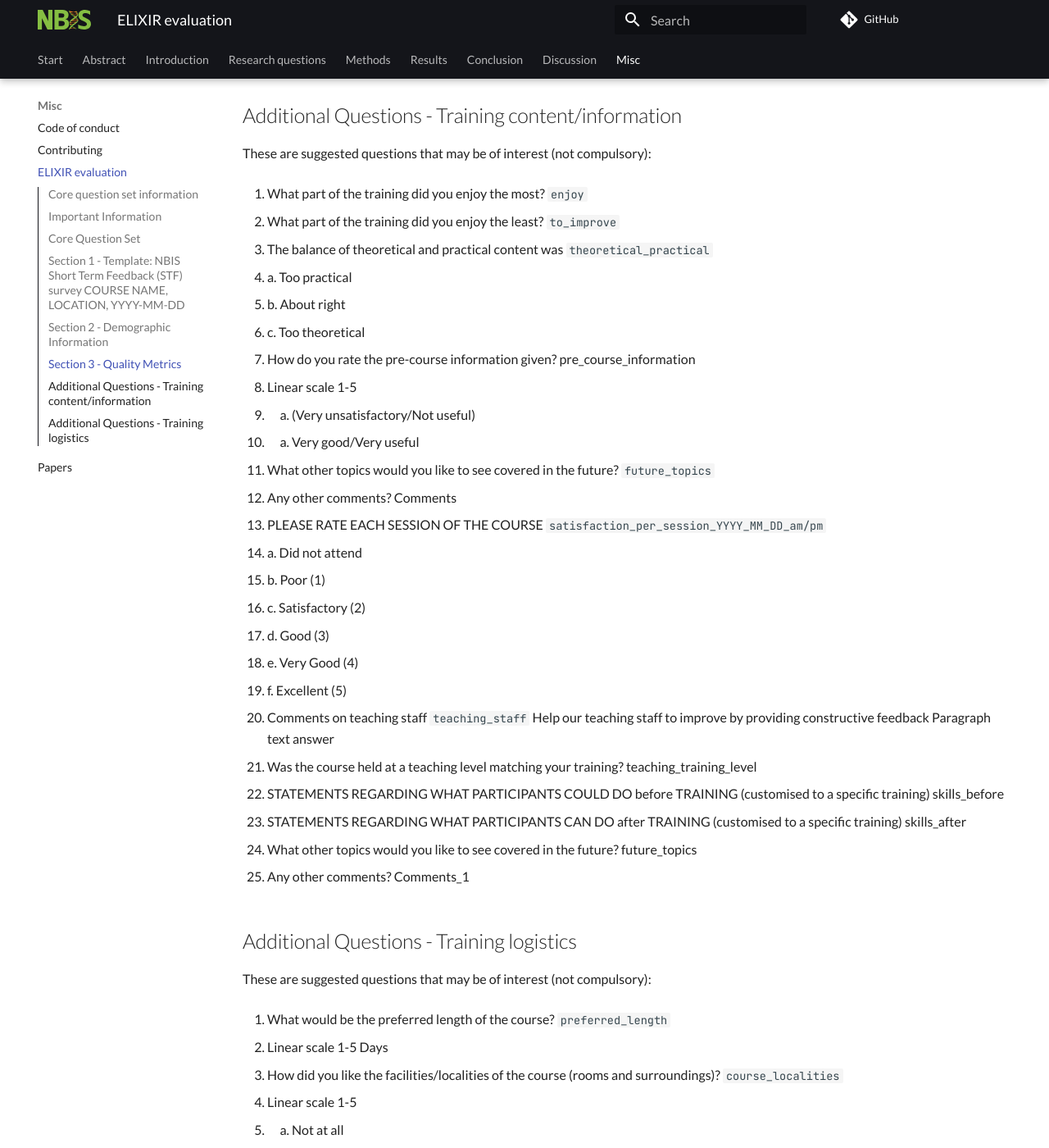
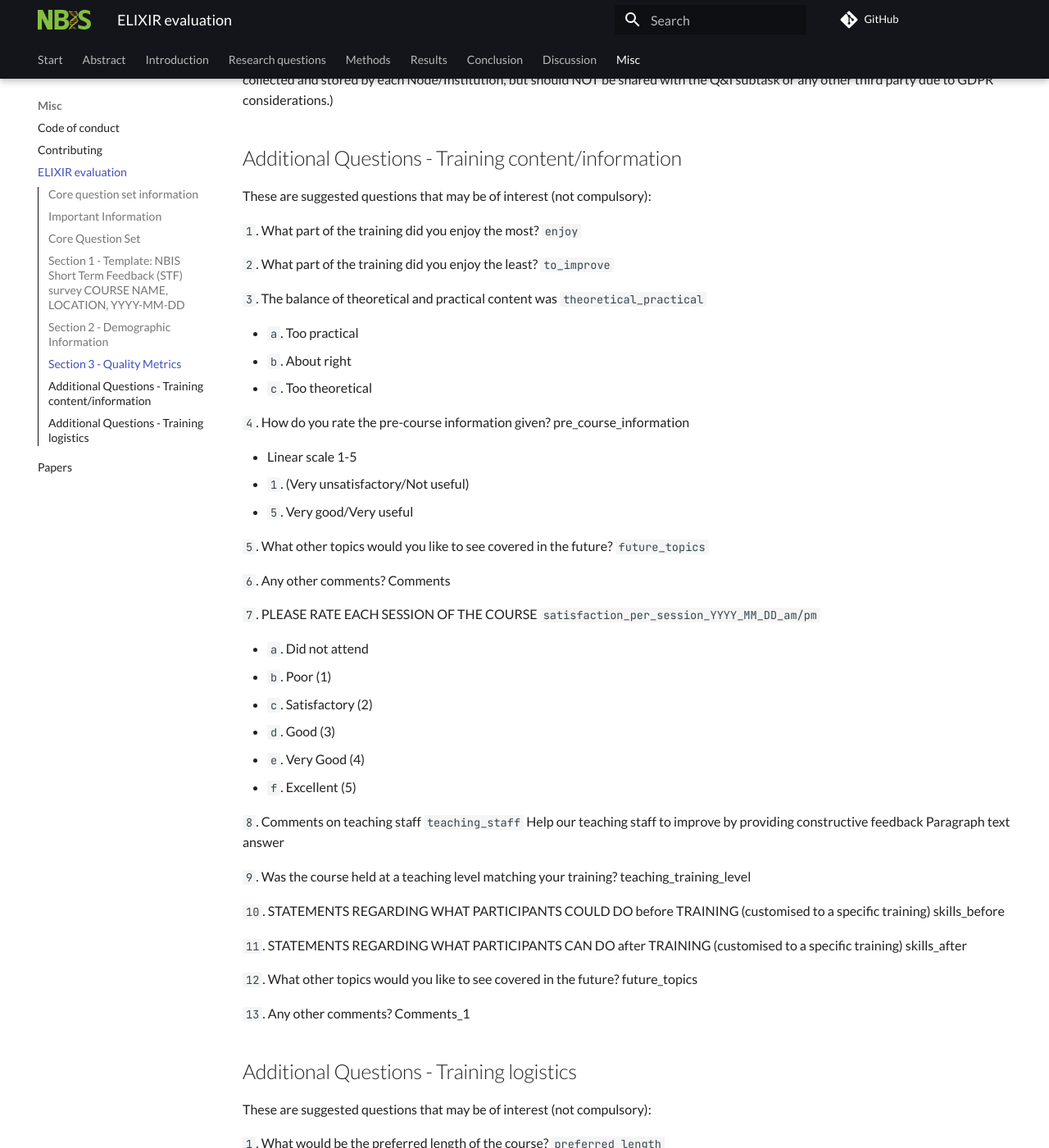
Before and after one commit to NBISweden/elixir_evaluation_evaluation, an MkDocs documentation site: the page built from docs/elixir_evaluation.md, in a window 1280 px wide and 1400 px high, scrolled down 3549 px. Shown: the whole window at 82% size. Built offline with MkDocs 1.6.1 and Material for MkDocs 9.7.7, drawn with Linux system fonts in a browser that asks for light colours; comment, search, counter and statistics services are not loaded; some of the changed text lies outside the part shown.

Commit message:
Fix layout

```diff
--- a/docs/elixir_evaluation.md
+++ b/docs/elixir_evaluation.md
@@ -96,57 +96,57 @@
 
 `2`. What is your career stage? `career_stage`
 
-- a. PhD candidate
-- b. Postdoctoral researcher
-- c. Senior researcher/Principal investigator
-- d. Staff scientist
-- e. Industry scientist
-- f. Other (comments)
+- `a`. PhD candidate
+- `b`. Postdoctoral researcher
+- `c`. Senior researcher/Principal investigator
+- `d`. Staff scientist
+- `e`. Industry scientist
+- `f`. Other (comments)
 
 `3`. What is your host university? `host_university`
 
 `4`. Gender `gender`
 
-- a. Male
-- b. Female
-- c. Prefer not to say
-- d. Other (please specify)
+- `a`. Male
+- `b`. Female
+- `c`. Prefer not to say
+- `d`. Other (please specify)
 
 ## Section 3 - Quality Metrics
 
-5. Have you used the tools/resource(s) covered in the course before? `have_used_resources_before`
+`5`. Have you used the tools/resource(s) covered in the course before? `have_used_resources_before`
 
-- i. Never - Unaware of them
-- ii. Never - Used other service
-- iii. Occasionally
-- iv. Frequently
+- `1`. Never - Unaware of them
+- `2`. Never - Used other service
+- `3`. Occasionally
+- `4`. Frequently
 
-6. Will you use the tools/resource(s) covered in the course again? `will_use_resources_future`
+`6`. Will you use the tools/resource(s) covered in the course again? `will_use_resources_future`
 
-- v. Yes
-- vi. No
-- vii. Maybe
+- `1`. Yes
+- `2`. No
+- `3`. Maybe
 
-7. Would you recommend the course? `would_recommend_course`
+`7`. Would you recommend the course? `would_recommend_course`
 
-- viii. Yes
-- ix. No
-- x. Maybe
+- `1`. Yes
+- `2`. No
+- `3`. Maybe
 
-8. What is your overall rating for the course*. `overall_satisfaction`
+`8`. What is your overall rating for the course*. `overall_satisfaction`
 
-- a. Poor (1)
-- b. Satisfactory (2)
-- c. Good (3)
-- d. Very Good (4)
-- e. Excellent (5)
+- `a`. Poor (1)
+- `b`. Satisfactory (2)
+- `c`. Good (3)
+- `d`. Very Good (4)
+- `e`. Excellent (5)
 
 (*please include both numeric and categorical scale for this question.)
 
-9. A. May we contact you by email in the future for more feedback? `contact_future`
+`9`. A. May we contact you by email in the future for more feedback? `contact_future`
 
-- i. Yes
-- ii. No
+- `1`. Yes
+- `2`. No
 
 9 B**. If you answered ‘yes’ to the above question, please enter your email address, below. email
 (** Information for question 9B must be collected and stored by each Node/Institution, but should NOT be shared with the Q&I subtask or any other third party due to GDPR considerations.)
@@ -155,70 +155,70 @@
 
 These are suggested questions that may be of interest (not compulsory):
 
-1. What part of the training did you enjoy the most? `enjoy`
+`1`. What part of the training did you enjoy the most? `enjoy`
 
-2. What part of the training did you enjoy the least? `to_improve`
+`2`. What part of the training did you enjoy the least? `to_improve`
 
-3. The balance of theoretical and practical content was `theoretical_practical`
+`3`. The balance of theoretical and practical content was `theoretical_practical`
 
-- a. Too practical
-- b. About right
-- c. Too theoretical
+- `a`. Too practical
+- `b`. About right
+- `c`. Too theoretical
 
-4. How do you rate the pre-course information given? pre_course_information
+`4`. How do you rate the pre-course information given? pre_course_information
 
 - Linear scale 1-5
-- 1. (Very unsatisfactory/Not useful)
-- 5. Very good/Very useful
+- `1`. (Very unsatisfactory/Not useful)
+- `5`. Very good/Very useful
 
-5. What other topics would you like to see covered in the future? `future_topics`
+`5`. What other topics would you like to see covered in the future? `future_topics`
 
-6. Any other comments? Comments
+`6`. Any other comments? Comments
 
-7. PLEASE RATE EACH SESSION OF THE COURSE `satisfaction_per_session_YYYY_MM_DD_am/pm`
+`7`. PLEASE RATE EACH SESSION OF THE COURSE `satisfaction_per_session_YYYY_MM_DD_am/pm`
 
-- a. Did not attend
-- b. Poor (1)
-- c. Satisfactory (2)
-- d. Good (3)
-- e. Very Good (4)
-- f. Excellent (5)
+- `a`. Did not attend
+- `b`. Poor (1)
+- `c`. Satisfactory (2)
+- `d`. Good (3)
+- `e`. Very Good (4)
+- `f`. Excellent (5)
 
-8. Comments on teaching staff `teaching_staff`
+`8`. Comments on teaching staff `teaching_staff`
     Help our teaching staff to improve by providing constructive feedback
     Paragraph text answer
 
-9. Was the course held at a teaching level matching your training? teaching_training_level
+`9`. Was the course held at a teaching level matching your training? teaching_training_level
 
-10. STATEMENTS REGARDING WHAT PARTICIPANTS COULD DO before TRAINING (customised to a specific training) skills_before
+`10`. STATEMENTS REGARDING WHAT PARTICIPANTS COULD DO before TRAINING (customised to a specific training) skills_before
 
-11. STATEMENTS REGARDING WHAT PARTICIPANTS CAN DO after TRAINING (customised to a specific training) skills_after
+`11`. STATEMENTS REGARDING WHAT PARTICIPANTS CAN DO after TRAINING (customised to a specific training) skills_after
 
-12. What other topics would you like to see covered in the future? future_topics
+`12`. What other topics would you like to see covered in the future? future_topics
 
-13. Any other comments? Comments_1
+`13`. Any other comments? Comments_1
 
 ## Additional Questions - Training logistics
 
 These are suggested questions that may be of interest (not compulsory):
 
-1. What would be the preferred length of the course? `preferred_length`
+`1`. What would be the preferred length of the course? `preferred_length`
 
 - Linear scale 1-5 Days
 
-2. How did you like the facilities/localities of the course (rooms and surroundings)? `course_localities`
+`2`. How did you like the facilities/localities of the course (rooms and surroundings)? `course_localities`
 
 - Linear scale 1-5
-- 1. Not at all
-- 5. Very much
+- `1`. Not at all
+- `5`. Very much
 
-3. How did you like the lunch(es) and “fika(s)”? lunch_fikas
+`3`. How did you like the lunch(es) and “fika(s)”? lunch_fikas
 
 - Linear scale 1-5
-- 1. Not at all
-- 5. Very much
+- `1`. Not at all
+- `5`. Very much
 
-4. Any other comments? `Comments_2`
+`4`. Any other comments? `Comments_2`
 
 It was a great experience and we are working hard to make it even better.
 Now go make something great!
```
